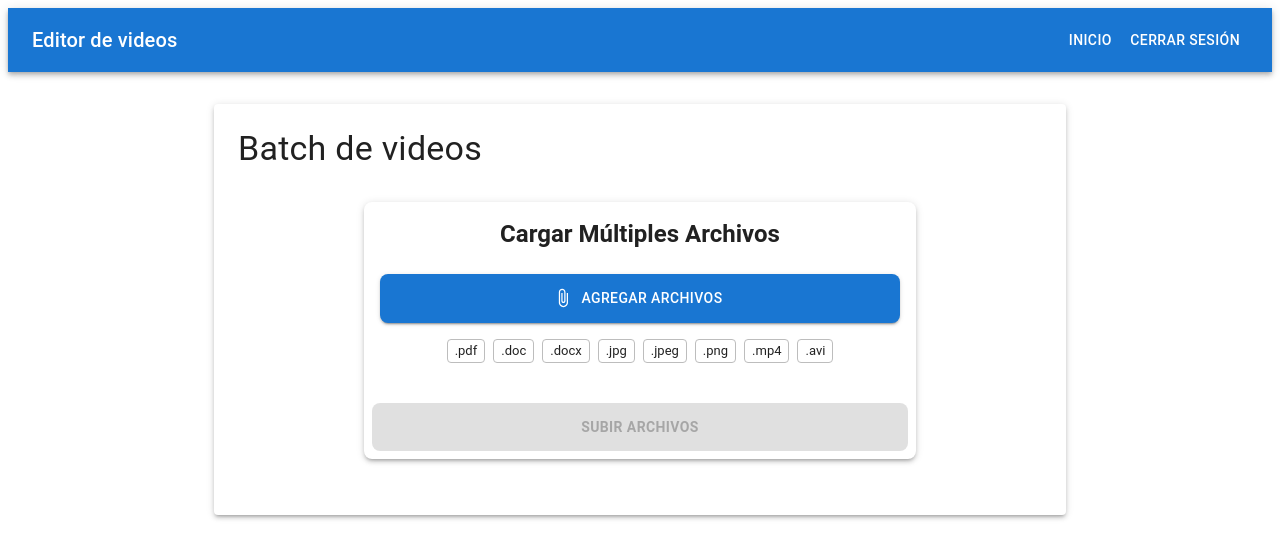
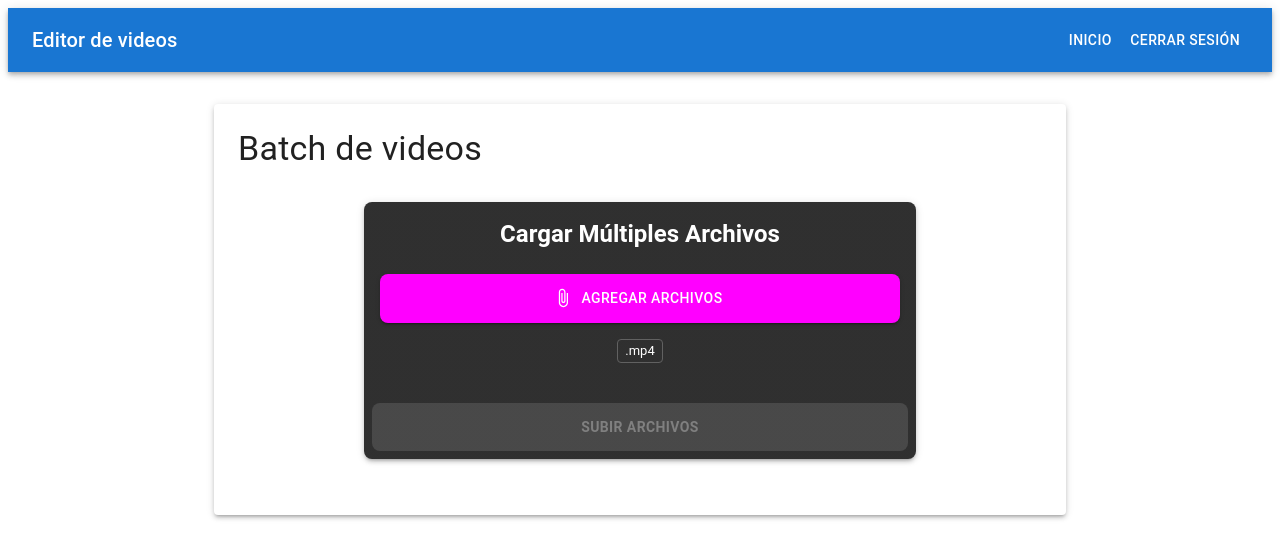
Before and after one commit to juda1804/video-ai-editor, a React (Create React App) app: page / in a window 1280 px wide. Shown: the top 558 px of the page. Built offline with nearby package versions, Linux system fonts and the light colour scheme; sample sign-in values are in the browser's storage.

Commit message:
segundo commit

```diff
--- a/src/components/carga-ordenes/MultiFileUploadComponent.tsx
+++ b/src/components/carga-ordenes/MultiFileUploadComponent.tsx
@@ -13,11 +13,12 @@ import {
   CardContent,
   CardActions,
   Container,
+  createTheme,
+  ThemeProvider,
 } from '@mui/material';
 import { AttachFile, VideoFile, InsertDriveFile } from '@mui/icons-material';
 
-// Lista de extensiones permitidas
-const ALLOWED_EXTENSIONS = ['.pdf', '.doc', '.docx', '.jpg', '.jpeg', '.png', '.mp4', '.avi'];
+const ALLOWED_EXTENSIONS = ['.mp4'];
 
 const MultiFileUploadComponent: React.FC = () => {
   const [selectedFiles, setSelectedFiles] = useState<File[]>([]);
@@ -59,11 +60,25 @@ const MultiFileUploadComponent: React.FC = () => {
     return <InsertDriveFile />;
   };
 
+  const darkTheme = createTheme({
+    palette: {
+      mode: 'dark',
+      primary: {
+        main: '#FF00FF', // Fucsia
+      },
+      background: {
+        default: '#121212',
+        paper: '#1E1E1E',
+      },
+    },
+  });
+
   return (
+    <ThemeProvider theme={darkTheme}>
       <Container maxWidth="sm">
-      <Card elevation={3} sx={{ mt: 4, mb: 4, borderRadius: 2 }}>
+        <Card elevation={3} sx={{ mt: 4, mb: 4, borderRadius: 2, bgcolor: 'background.paper' }}>
           <CardContent>
-          <Typography variant="h5" gutterBottom align="center" sx={{ fontWeight: 'bold', mb: 3 }}>
+            <Typography variant="h5" gutterBottom align="center" sx={{ fontWeight: 'bold', mb: 3, color: 'text.primary' }}>
               Cargar Múltiples Archivos
             </Typography>
             <Box sx={{ marginY: 2 }}>
@@ -75,9 +90,9 @@ const MultiFileUploadComponent: React.FC = () => {
                 sx={{
                   borderRadius: 2,
                   py: 1.5,
-                backgroundColor: 'primary.main',
+                  bgcolor: 'primary.main',
                   '&:hover': {
-                  backgroundColor: 'primary.dark',
+                    bgcolor: 'primary.dark',
                   },
                 }}
               >
@@ -86,7 +101,7 @@ const MultiFileUploadComponent: React.FC = () => {
               </Button>
             </Box>
             {selectedFiles.length > 0 && (
-            <Paper variant="outlined" sx={{ mt: 2, mb: 2, maxHeight: 200, overflow: 'auto' }}>
+              <Paper variant="outlined" sx={{ mt: 2, mb: 2, maxHeight: 200, overflow: 'auto', bgcolor: 'background.default' }}>
                 <List>
                   {selectedFiles.map((file, index) => (
                     <ListItem key={index}>
@@ -126,6 +141,7 @@ const MultiFileUploadComponent: React.FC = () => {
           </CardActions>
         </Card>
       </Container>
+    </ThemeProvider>
   );
 };
 
```
Lines whose indentation alone changed are shown as unchanged.
